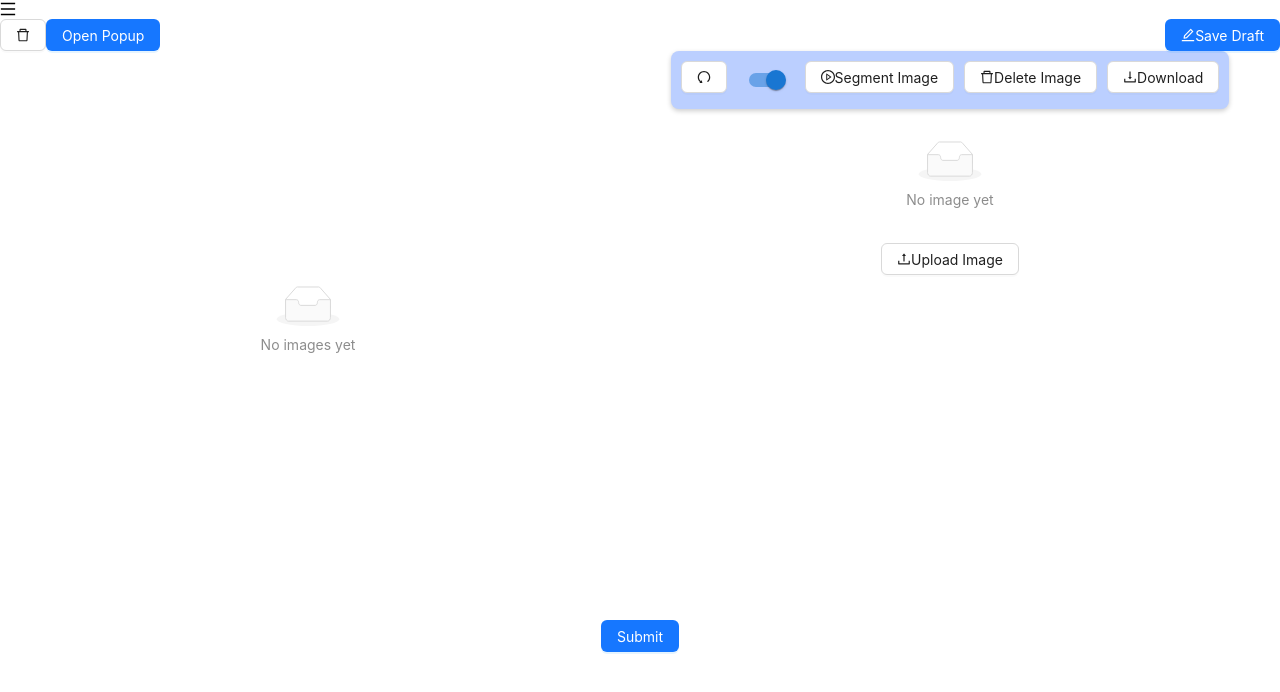
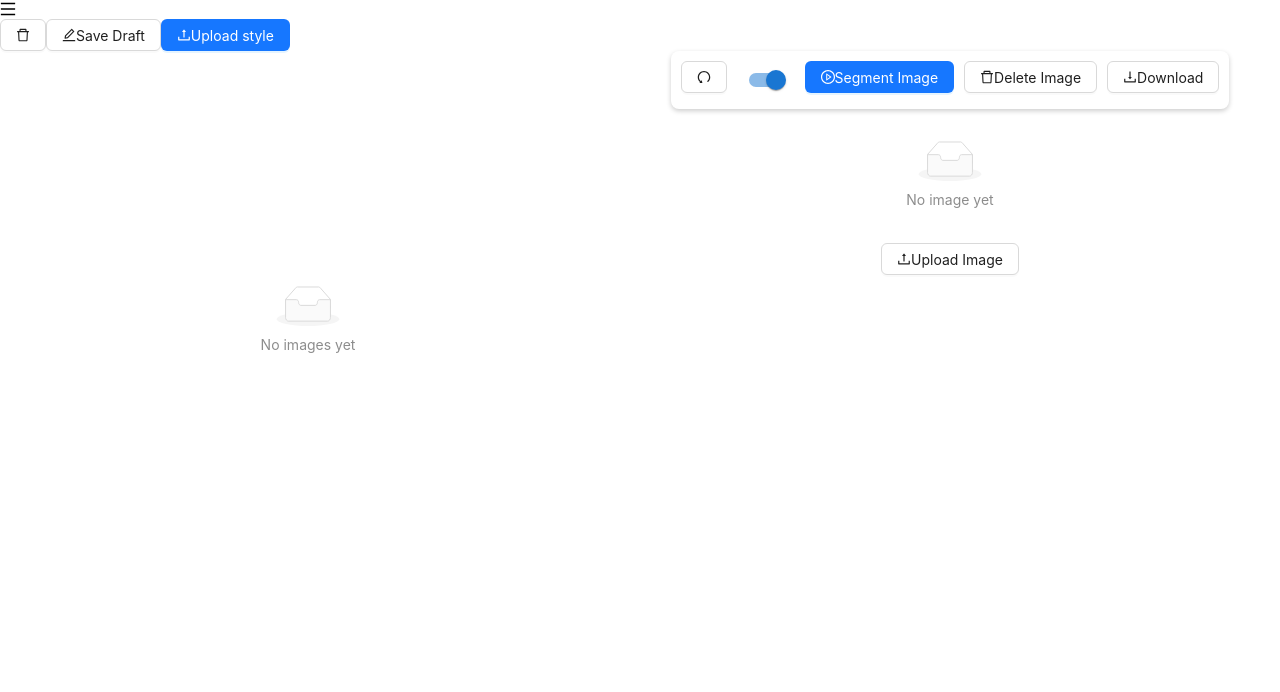
Before and after one commit to dmytro-omelian/ideation, a React (Create React App) app in the folder ideation/: page /lab in a window 1280 px wide. Shown: the top 692 px of the page. Built offline with nearby package versions, Linux system fonts and the light colour scheme.

Commit message:
some updates

```diff
--- a/ideation/src/App.tsx
+++ b/ideation/src/App.tsx
@@ -20,7 +20,7 @@ function App() {
         <Route path="/account" element={<Account />} />
         <Route path="/favourite" element={<Collection />} />
       </Routes>
-      <Footer />
+      {/* <Footer /> */}
     </BrowserRouter>
   );
 }
--- a/ideation/src/image-processor/ImageProcessor.tsx
+++ b/ideation/src/image-processor/ImageProcessor.tsx
@@ -36,6 +36,9 @@ interface IState {
   tempBoxEnd: Point | null; // Temporary end point for dynamic box drawing
   box: Box | null;
   isLoading: boolean;
+  isSegmented: boolean;
+  error: any;
+  originalFile: File | null;
 }
 
 type Box = {
@@ -58,21 +61,30 @@ interface RequestPointsDto {
 // TODO change process image to segment image, submit to process
 // TODO segment couple of things during the demo
 
-class ImageProcessor extends React.Component<{ image: string | null }, IState> {
+class ImageProcessor extends React.Component<
+  { image: string | null; getStyleImage: () => File | null },
+  IState
+> {
   canvasRef: React.RefObject<HTMLCanvasElement>;
   imageRef: React.RefObject<HTMLImageElement>;
 
-  constructor(props: { image: string | null }) {
+  constructor(props: {
+    image: string | null;
+    getStyleImage: () => File | null;
+  }) {
     super(props);
     this.state = {
       uploadedImage: props.image,
-      mode: Mode.Points,
+      mode: Mode.Box,
       points: [],
       boxStart: null,
       boxEnd: null,
       tempBoxEnd: null,
       box: null,
       isLoading: false,
+      isSegmented: false,
+      error: null,
+      originalFile: null,
     };
     this.canvasRef = React.createRef<HTMLCanvasElement>();
     this.imageRef = React.createRef<HTMLImageElement>();
@@ -132,7 +144,6 @@ class ImageProcessor extends React.Component<{ image: string | null }, IState> {
       fileReader.onload = (e: ProgressEvent<FileReader>) => {
         const imageUrl = e.target?.result as string;
 
-        // Create an image object
         const img = new Image();
         img.onload = () => {
           // Now img.width and img.height hold the image's dimensions
@@ -163,6 +174,8 @@ class ImageProcessor extends React.Component<{ image: string | null }, IState> {
   handleClickOnCanvas = (
     e: React.MouseEvent<HTMLCanvasElement, MouseEvent>
   ) => {
+    if (this.state.isSegmented) return;
+
     const rect = this.canvasRef.current?.getBoundingClientRect();
     if (rect) {
       const x = e.clientX - rect.left;
@@ -311,12 +324,79 @@ class ImageProcessor extends React.Component<{ image: string | null }, IState> {
         })
         .then((blob) => {
           const imageUrl = URL.createObjectURL(blob);
-          this.setState({ uploadedImage: imageUrl });
+          this.setState({ uploadedImage: imageUrl, originalFile: file });
         })
         .catch((error) => console.error("Error:", error))
         .finally(() => {
-          this.setState({ isLoading: false });
+          this.setState({ isLoading: false, isSegmented: true });
           message.success("Image was processed successfully!");
+        });
+    } else {
+      message.error("There is no file selected to process.");
+    }
+  };
+
+  transferStyle = () => {
+    const { mode, points, box, uploadedImageWidth, uploadedImageHeight } =
+      this.state;
+
+    const imageInput = document.getElementById(
+      "image-processor-input"
+    ) as HTMLInputElement;
+
+    if (imageInput && imageInput.files && imageInput.files.length > 0) {
+      this.setState({ isLoading: true });
+      const file = imageInput.files[0];
+      console.log("Processing image:", file.name);
+
+      const url = `http://localhost:8000/uploadfile/${mode}`;
+      const formData = new FormData();
+      if (mode === "box") {
+        formData.append("box", JSON.stringify(box));
+      } else {
+        console.log("Points:", JSON.stringify(points));
+        formData.append("points", JSON.stringify(points));
+      }
+
+      if (uploadedImageHeight && uploadedImageWidth) {
+        formData.append("img_width", uploadedImageWidth.toString());
+        formData.append("img_height", uploadedImageHeight.toString());
+      }
+      formData.append("file", file);
+      // formData.append("style_file", style_file);
+
+      console.log("Form Data:", formData);
+
+      fetch(url, {
+        method: "POST",
+        body: formData,
+      })
+        .then((response) => {
+          console.log("Response received:", response);
+          if (
+            response.ok &&
+            response.headers.get("Content-Type")?.includes("image")
+          ) {
+            return response.blob();
+          }
+          throw new Error("The response is not an image file.");
+        })
+        .then((blob) => {
+          const imageUrl = URL.createObjectURL(blob);
+          console.log("Image URL created:", imageUrl);
+          this.setState({ uploadedImage: imageUrl });
+        })
+        .catch((error) => {
+          console.error("Error occurred:", error);
+          this.setState({ error: error.message }); // Set state to hold error message
+        })
+        .finally(() => {
+          this.setState({ isLoading: false, isSegmented: true });
+          if (!this.state.error) {
+            message.success("Image was processed successfully!");
+          } else {
+            message.error(`Processing failed: ${this.state.error}`);
+          }
         });
     } else {
       message.error("There is no file selected to process.");
@@ -342,6 +422,12 @@ class ImageProcessor extends React.Component<{ image: string | null }, IState> {
       this.redrawCanvas
     );
 
+    if (this.state.isSegmented) {
+      this.setState({
+        isSegmented: false,
+      });
+    }
+
     message.info("Your last action was removed!");
   };
 
@@ -356,7 +442,7 @@ class ImageProcessor extends React.Component<{ image: string | null }, IState> {
   };
 
   render() {
-    const { uploadedImage, mode, isLoading } = this.state;
+    const { uploadedImage, mode, isLoading, isSegmented } = this.state;
 
     return (
       <div className="image-processor-container h-screen">
@@ -368,20 +454,31 @@ class ImageProcessor extends React.Component<{ image: string | null }, IState> {
               </div>
             </Button>
             <div className="flex items-center">
-              <Switch
-                onClick={this.toggleMode}
-                checked={mode === Mode.Points}
-              />
+              <Switch onClick={this.toggleMode} checked={mode === Mode.Box} />
               {/* <span className="font-semibold">
                   {mode !== Mode.Points ? "Draw points" : "Draw box"}
                 </span> */}
             </div>
-            <Button onClick={this.processImage}>
-              <div className="flex flex-row items-center justify-center">
-                <PlayCircleOutlined />
-                <span className="ml-2">Segment Image</span>
-              </div>
-            </Button>
+            {isSegmented ? (
+              <Button type="primary" onClick={this.transferStyle}>
+                <div className="flex flex-row items-center justify-center">
+                  <PlayCircleOutlined />
+                  <span className="ml-2">Transfer Style</span>
+                </div>
+              </Button>
+            ) : (
+              <Button
+                disabled={isLoading}
+                type="primary"
+                onClick={this.processImage}
+              >
+                <div className="flex flex-row items-center justify-center">
+                  <PlayCircleOutlined />
+                  <span className="ml-2">Segment Image</span>
+                </div>
+              </Button>
+            )}
+
             <Button onClick={this.handleOnClickDelete}>
               <div className="flex flex-row items-center justify-center">
                 <DeleteOutlined />
@@ -407,14 +504,14 @@ class ImageProcessor extends React.Component<{ image: string | null }, IState> {
           />
           {isLoading ? (
             <CircularProgress
-              className="flex justify-center items-center h-[300px]"
+              className="flex justify-center items-center h-[350px]"
               color="secondary"
             />
           ) : (
             <div>
               {!uploadedImage ? (
                 <div>
-                  <div className="flex items-center justify-center h-[300px]">
+                  <div className="flex items-center justify-center h-[350px]">
                     <Empty
                       image={Empty.PRESENTED_IMAGE_SIMPLE}
                       description="No image yet"
@@ -434,7 +531,7 @@ class ImageProcessor extends React.Component<{ image: string | null }, IState> {
                 </div>
               ) : (
                 <div
-                  className="flex justify-center items-center image-display-container"
+                  className="flex image-display-container"
                   onMouseMove={this.handleMouseMove}
                   style={{ position: "relative" }}
                 >
--- a/ideation/src/image-processor/image-processor.css
+++ b/ideation/src/image-processor/image-processor.css
@@ -17,7 +17,7 @@
   justify-content: center;
   gap: 10px;
   margin-bottom: 20px;
-  background-color: #bbcfff;
+  /* background-color: #bbcfff; */
   padding: 10px;
   border-radius: 8px;
   box-shadow: 0 2px 5px rgba(0, 0, 0, 0.2);
--- a/ideation/src/image-uploading-scroll/ImageUploader.tsx
+++ b/ideation/src/image-uploading-scroll/ImageUploader.tsx
@@ -5,27 +5,34 @@ import { Empty } from "antd";
 
 interface ImageUploaderProps {
   images: File[];
+  currentStyleImageIndex: number;
+  setCurrentStyleImageIndex: (index: number) => void;
   handleOnRemoveStyleImage: (imageId: number) => void;
 }
 
 export default function ImageUploader({
   images,
+  currentStyleImageIndex,
+  setCurrentStyleImageIndex,
   handleOnRemoveStyleImage,
 }: ImageUploaderProps) {
-  const [currentImageIndex, setCurrentImageIndex] = useState(0);
+  const handlePrev = () => {
+    const updIndex =
+      currentStyleImageIndex > 0
+        ? currentStyleImageIndex - 1
+        : images.length - 1;
 
-  const handlePrev = () => {
-    setCurrentImageIndex((prevIndex) =>
-      prevIndex > 0 ? prevIndex - 1 : images.length - 1
-    );
+    setCurrentStyleImageIndex(updIndex);
   };
 
   const handleNext = () => {
-    setCurrentImageIndex((prevIndex) => (prevIndex + 1) % images.length);
+    const updIndex = (currentStyleImageIndex + 1) % images.length;
+
+    setCurrentStyleImageIndex(updIndex);
   };
 
   const handleDotClick = (index: number) => {
-    setCurrentImageIndex(index);
+    setCurrentStyleImageIndex(index);
   };
 
   const renderDots = () => {
@@ -34,7 +41,9 @@ export default function ImageUploader({
         {images.map((_, index) => (
           <span
             key={index}
-            className={`dot ${index === currentImageIndex ? "active" : ""}`}
+            className={`dot ${
+              index === currentStyleImageIndex ? "active" : ""
+            }`}
             onClick={() => handleDotClick(index)}
           ></span>
         ))}
@@ -52,8 +61,10 @@ export default function ImageUploader({
             </button>
             <div className="image-preview-container">
               <ImageFrame
-                image={images[currentImageIndex]}
-                onRemove={() => handleOnRemoveStyleImage(currentImageIndex)}
+                image={images[currentStyleImageIndex]}
+                onRemove={() =>
+                  handleOnRemoveStyleImage(currentStyleImageIndex)
+                }
               />
             </div>
             <button className="slide-arrow right-arrow" onClick={handleNext}>
--- a/ideation/src/lab/Lab.component.tsx
+++ b/ideation/src/lab/Lab.component.tsx
@@ -4,7 +4,11 @@ import ImageUploader from "../image-uploading-scroll/ImageUploader";
 import "./lab.css";
 import UploaderPopup from "./uploader/UploaderPopup.component";
 import { Button, Image, message } from "antd";
-import { DeleteOutlined, EditOutlined } from "@ant-design/icons";
+import {
+  DeleteOutlined,
+  EditOutlined,
+  UploadOutlined,
+} from "@ant-design/icons";
 
 export interface UploaderModalSubmit {
   uploadedImage: File[];
@@ -13,6 +17,8 @@ export interface UploaderModalSubmit {
 
 export default function Lab() {
   const [styleImages, setStyleImages] = useState<File[]>([]);
+  const [currentStyleImageIndex, setCurrentStyleImageIndex] =
+    useState<number>(0);
   const [imageToProcess, setImageToProcess] = useState<string | null>(null);
   const [isImageUploaderEnabled, setIsImageUploaderEnabled] = useState(false);
 
@@ -36,27 +42,36 @@ export default function Lab() {
   function handleOnRemoveStyleImage(imageIndex: number) {
     setStyleImages(styleImages.filter((_, index) => index !== imageIndex));
   }
+
+  function getStyleImage(): File | null {
+    if (currentStyleImageIndex < styleImages.length) {
+      return styleImages[currentStyleImageIndex];
+    }
+    message.error("Please upload style image.");
+    return null;
+  }
+
   return (
     <div>
-      <div className="buttons-menu m-5">
+      <div className="buttons-menu m-5 bg-slate-100 p-5 rounded-md">
         <div>
           <Button type="default">
             <DeleteOutlined />
           </Button>
-
+          <Button type="default" className="ml-2">
+            <div className="flex flex-row items-center justify-center">
+              <EditOutlined />
+              <span className="ml-2">Save Draft</span>
+            </div>
+          </Button>
           <Button
             type="primary"
             className="ml-2"
             onClick={handleImageUploaderOnClick}
           >
-            Open Popup
-          </Button>
-        </div>
-        <div>
-          <Button type="primary">
             <div className="flex flex-row items-center justify-center">
-              <EditOutlined />
-              <span className="ml-2">Save Draft</span>
+              <UploadOutlined />
+              <span className="ml-2">Upload style</span>
             </div>
           </Button>
         </div>
@@ -64,9 +79,11 @@ export default function Lab() {
       <div className="main-board">
         <ImageUploader
           images={styleImages}
+          currentStyleImageIndex={currentStyleImageIndex}
+          setCurrentStyleImageIndex={setCurrentStyleImageIndex}
           handleOnRemoveStyleImage={handleOnRemoveStyleImage}
         />
-        <ImageProcessor image={imageToProcess} />
+        <ImageProcessor image={imageToProcess} getStyleImage={getStyleImage} />
         {isImageUploaderEnabled && (
           <UploaderPopup
             handleOnModalSubmit={handleOnModalSubmit}
@@ -75,11 +92,11 @@ export default function Lab() {
           />
         )}
       </div>
-      <div className="processing-button">
+      {/* <div className="processing-button">
         <Button type="primary" className="w-[150px] h-10">
           Submit
         </Button>
-      </div>
+      </div> */}
     </div>
   );
 }
--- a/ideation/src/lab/uploader/UploaderPopup.component.tsx
+++ b/ideation/src/lab/uploader/UploaderPopup.component.tsx
@@ -140,7 +140,7 @@ export default function UploaderPopup(uploaderPopupProps: UploaderPopupProps) {
             onChange={handleChange}
           >
             <Option value="style">Style Image</Option>
-            <Option value="content">Content Image</Option>
+            {/* <Option value="content">Content Image</Option> */}
           </Select>
         </div>
         {selectedStyle === "style" && (
```
